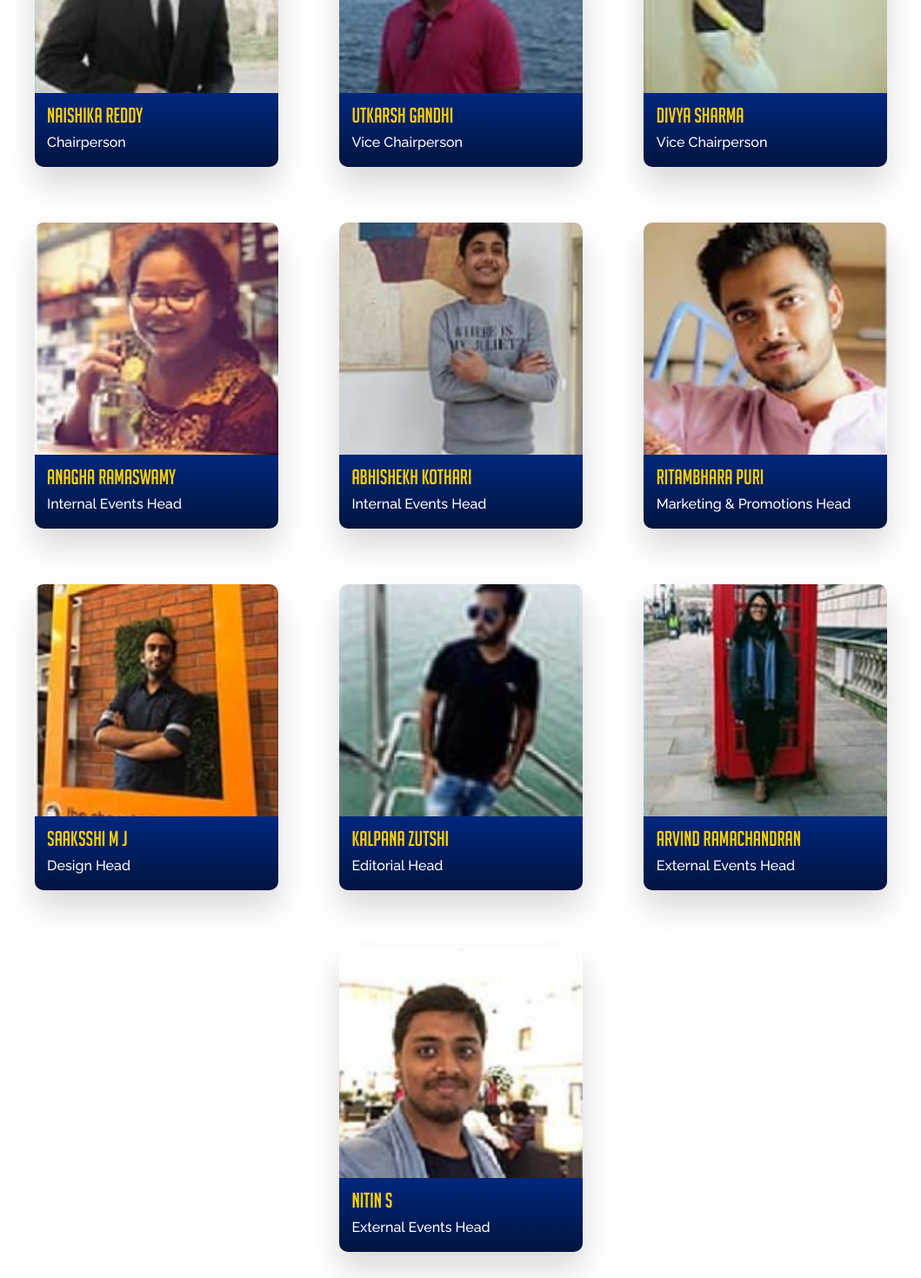
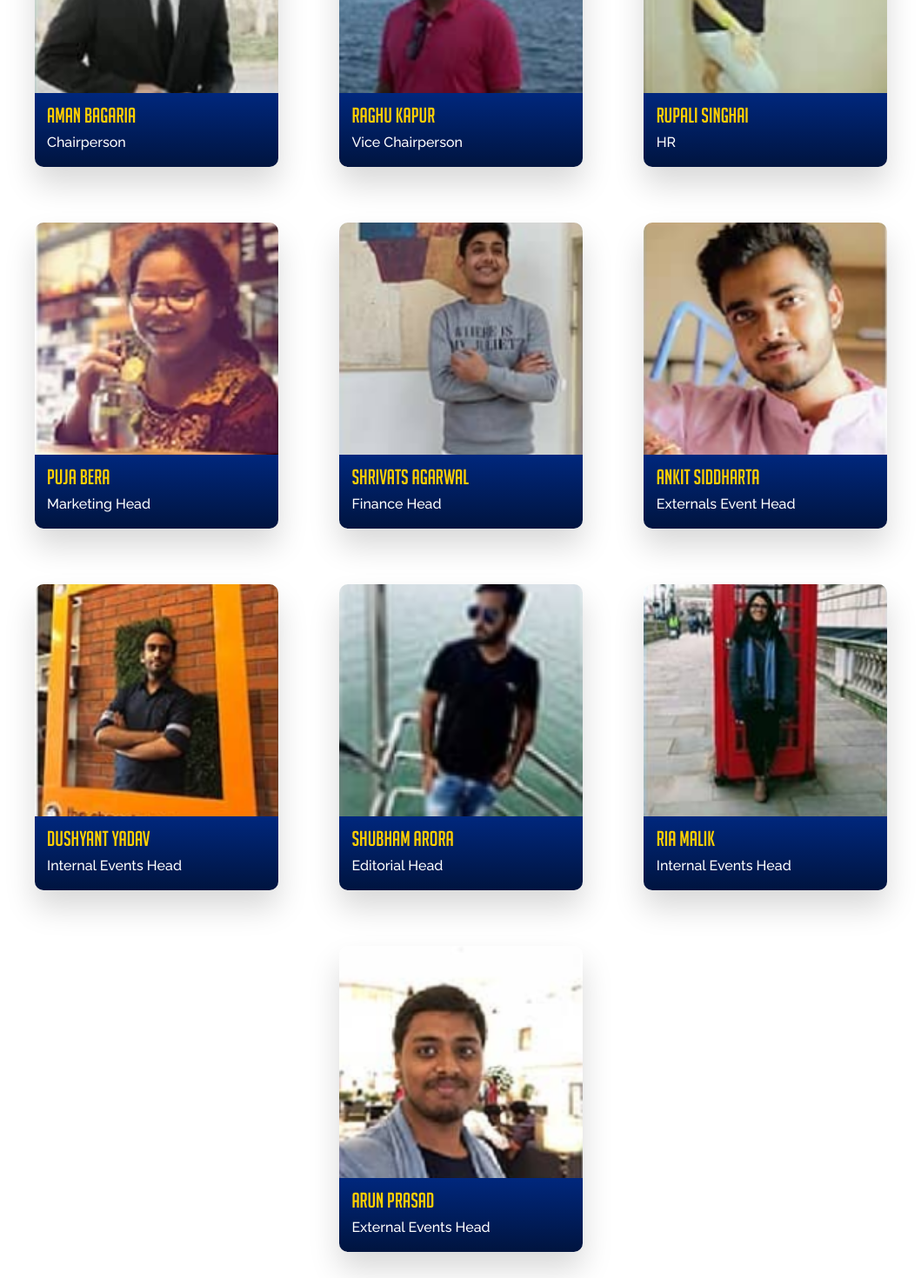
Before and after one commit to rishi222k/Ayuda-2021, a React (Create React App) app: page /boards in a window 1280 px wide. Shown: the part 6900-8370 px from the top of the page at 87% size, without its empty margins (110-1169 px from the left). Built offline with nearby package versions, Linux system fonts and the light colour scheme.

Commit message:
Board Page

```diff
--- a/src/BoardData.js
+++ b/src/BoardData.js
@@ -303,70 +303,70 @@ const data=
 
             { id: "1",
             img : pic20181,
-            name: "Naishika Reddy",
+            name: "Aman Bagaria",
             desg: "Chairperson",
             inst:".",
             link:"."},
 
             { id: "2",
             img : pic20182,
-            name: "Utkarsh Gandhi",
+            name: "Raghu Kapur",
             desg: "Vice Chairperson",
             inst:".",
             link:"."},
 
             { id: "3",
             img : pic20183,
-            name: "Divya Sharma",
-            desg: "Vice Chairperson",
+            name: "Rupali Singhai",
+            desg: "HR",
             inst:".",
             link:"."},
 
             { id: "4",
             img : pic20184,
-            name: "Anagha Ramaswamy",
-            desg: "Internal Events Head",
+            name: "Puja Bera",
+            desg: "Marketing Head",
             inst:".",
             link:"."},
 
             { id: "5",
             img : pic20185,
-            name: "Abhishekh Kothari",
-            desg: "Internal Events Head",
+            name: "Shrivats Agarwal",
+            desg: "Finance Head",
             inst:".",
             link:"."},
 
             { id: "6",
             img : pic20186,
-            name: "Ritambhara Puri",
-            desg: "Marketing & Promotions Head",
+            name: "Ankit Siddharta",
+            desg: "Externals Event Head",
             inst:".",
             link:"."},
 
             { id: "7",
             img : pic20187,
-            name: "Saaksshi M J",
-            desg: "Design Head",
+            name: "Dushyant Yadav",
+            desg: "Internal Events Head",
             inst:".",
             link:"."},
 
             { id: "8",
             img : pic20188,
-            name: "Kalpana Zutshi",
+            name: "Shubham Arora",
             desg: "Editorial Head",
             inst:".",
             link:"."},
 
             { id: "9",
             img : pic20189,
-            name: "Arvind Ramachandran",
-            desg: "External Events Head",
+            name: "Ria Malik",
+            desg: "Internal Events Head",
             inst:".",
             link:"."},
 
             { id: "10",
             img : pic201810,
-            name: "Nitin S",
+            name: "Arun Prasad",
             desg: "External Events Head ",
             inst:".",
             link:"."},
@@ -376,71 +376,71 @@ const data=
 
             { id: "1",
             img : pic20171,
-            name: "Naishika Reddy",
+            name: "Debarati Roy",
             desg: "Chairperson",
             inst:".",
             link:"."},
 
             { id: "2",
             img : pic20172,
-            name: "Utkarsh Gandhi",
+            name: "Swastika Tandon",
             desg: "Vice Chairperson",
             inst:".",
             link:"."},
 
             { id: "3",
             img : pic20173,
-            name: "Divya Sharma",
+            name: "Rahul Raj",
             desg: "Vice Chairperson",
             inst:".",
             link:"."},
 
             { id: "4",
             img : pic20174,
-            name: "Anagha Ramaswamy",
+            name: "Aastha Sareen",
             desg: "Internal Events Head",
             inst:".",
             link:"."},
 
             { id: "5",
             img : pic20175,
-            name: "Abhishekh Kothari",
-            desg: "Internal Events Head",
+            name: "Nitin Dharmapal",
+            desg: "External Events Head",
             inst:".",
             link:"."},
 
             { id: "6",
             img : pic20176,
-            name: "Ritambhara Puri",
-            desg: "Marketing & Promotions Head",
+            name: "Sakshi Tayal",
+            desg: "Human Resource",
             inst:".",
             link:"."},
 
             { id: "7",
             img : pic20177,
-            name: "Saaksshi M J",
-            desg: "Design Head",
+            name: "Kevin Paul",
+            desg: "Public relations",
             inst:".",
             link:"."},
 
             { id: "8",
             img : pic20178,
-            name: "Kalpana Zutshi",
-            desg: "Editorial Head",
+            name: "Akriti Gupta",
+            desg: "Management Head",
             inst:".",
             link:"."},
 
             { id: "9",
             img : pic20179,
-            name: "Arvind Ramachandran",
-            desg: "External Events Head",
+            name: "Keshav Sharma",
+            desg: "Finance Head",
             inst:".",
             link:"."},
 
             { id: "10",
             img : pic201710,
-            name: "Nitin S",
-            desg: "External Events Head ",
+            name: "Dipit Mahajan",
+            desg: "Editorial Head",
             inst:".",
             link:"."},
         ]},
@@ -449,71 +449,71 @@ const data=
 
             { id: "1",
             img : pic20161,
-            name: "Naishika Reddy",
+            name: "Lakshay",
             desg: "Chairperson",
             inst:".",
             link:"."},
 
             { id: "2",
             img : pic20162,
-            name: "Utkarsh Gandhi",
-            desg: "Vice Chairperson",
+            name: "Lishan Ahmad",
+            desg: "General Secretary",
             inst:".",
             link:"."},
 
             { id: "3",
             img : pic20163,
-            name: "Divya Sharma",
+            name: "Bharat",
             desg: "Vice Chairperson",
             inst:".",
             link:"."},
 
             { id: "4",
             img : pic20164,
-            name: "Anagha Ramaswamy",
+            name: "Naman",
             desg: "Internal Events Head",
             inst:".",
             link:"."},
 
             { id: "5",
             img : pic20165,
-            name: "Abhishekh Kothari",
-            desg: "Internal Events Head",
+            name: "Yatin Sachdeva",
+            desg: "Treasurer",
             inst:".",
             link:"."},
 
             { id: "6",
             img : pic20166,
-            name: "Ritambhara Puri",
-            desg: "Marketing & Promotions Head",
+            name: "Ashutosh",
+            desg: "Public Relations",
             inst:".",
             link:"."},
 
             { id: "7",
             img : pic20167,
-            name: "Saaksshi M J",
-            desg: "Design Head",
+            name: "Neha Agnihotri",
+            desg: "HR",
             inst:".",
             link:"."},
 
             { id: "8",
             img : pic20168,
-            name: "Kalpana Zutshi",
+            name: "Nishtha",
             desg: "Editorial Head",
             inst:".",
             link:"."},
 
             { id: "9",
             img : pic20169,
-            name: "Arvind Ramachandran",
-            desg: "External Events Head",
+            name: "Soumyadipto Santra",
+            desg: "Events Head",
             inst:".",
             link:"."},
 
             { id: "10",
             img : pic201610,
-            name: "Nitin S",
-            desg: "External Events Head ",
+            name: "Tushar",
+            desg: "Publicity and Marketing",
             inst:".",
             link:"."},
         ]},
```
